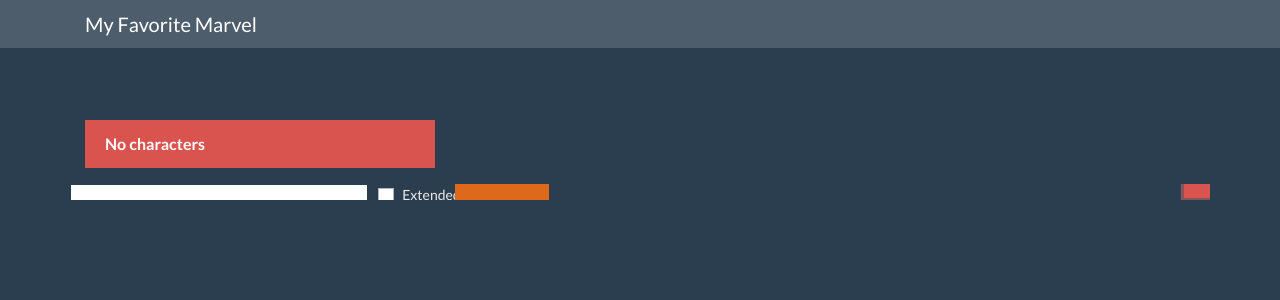
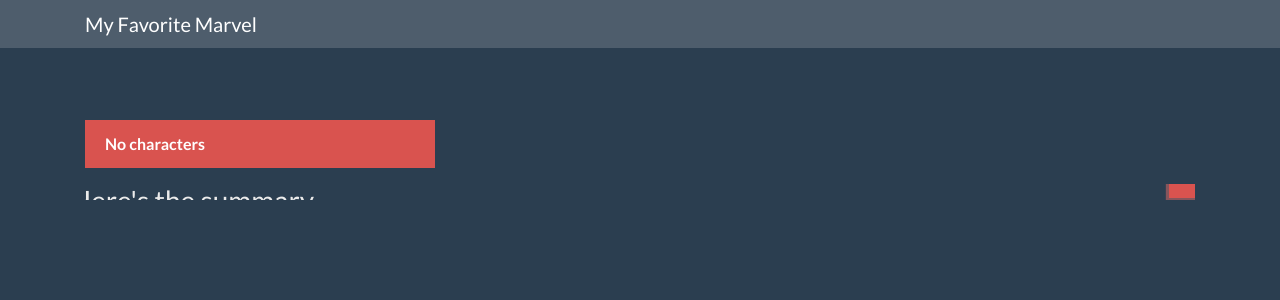
Before and after one commit to cornelia-schulz/MusesCodeReactRefactorWorkshop, a React (Create React App) app: page / in a window 1280 px wide. Both pictures are taken after a click on the button 1197 px from the left and 191 px from the top of the page. Shown: the top 300 px of the page. Built offline with nearby package versions, Linux system fonts and the light colour scheme.

Commit message:
add render props

```diff
--- a/src/App.js
+++ b/src/App.js
@@ -42,9 +42,7 @@
         <Nav/>
         <div className="container">
           <Characters chars={this.state.characters} removeCharacter={this.removeCharacter}/>
-          <Collapser>
-            <Search add={this.addCharacter} />
-          </Collapser>
+          <Collapser render={(collapsed) =>(<Search add={this.addCharacter} collapsed={collapsed} />)}/>
         </div>
       </div>
     );
--- a/src/Collapser.js
+++ b/src/Collapser.js
@@ -4,7 +4,7 @@
   constructor(props) {
     super(props);
       this.state = {
-        collapse: true,
+        collapse: false,
       }
       this.collapseBlock = this.collapseBlock.bind(this);
   }
@@ -15,13 +15,13 @@
 
   render() {
     return (
-      <div className={this.state.collapse? "open row": "closed row"} data-testid="collapse-block">
+      <div className={this.state.collapse? "closed": "open"} data-testid="collapse-block">
         <button type="button"
           className="btn btn-danger"
           onClick={this.collapseBlock}
           data-testid="collapse-button">
         </button>
-        {this.props.children}
+        {this.props.render(this.state.collapse)}
       </div>
     )
   }
--- a/src/Search.js
+++ b/src/Search.js
@@ -102,7 +102,7 @@
     )
   }
 
-  render() {
+  renderSearch() {
     return (
       <div className="row">
         <div className="col-lg-12">
@@ -148,6 +148,12 @@
       </div>
     );
   }
+
+  render() {
+    return (
+      this.props.collapsed ? <div className="row"><h3>Here's the summary</h3></div> : this.renderSearch()
+    );
+  }
 }
 
 export default Search;
```
